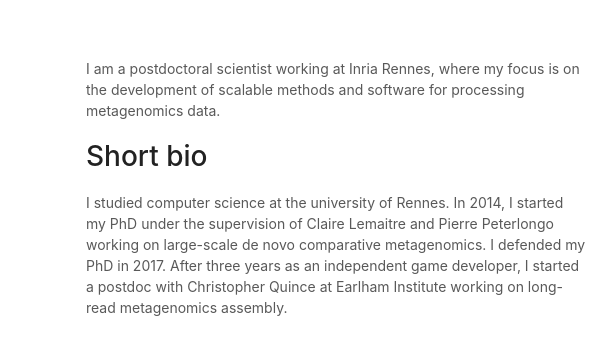
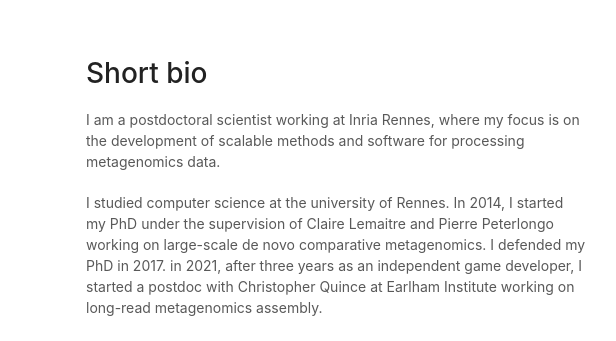
Before and after one commit to GaetanBenoitDev/gaetanbenoitdev.github.io, a plain HTML site: page index.html in a window 1280 px wide. Shown: the top 341 px of the page, 484-1100 px from the left. Drawn offline with Linux system fonts and the light colour scheme.

Commit message:
test minimal theme

```diff
--- a/index.html
+++ b/index.html
@@ -36,14 +36,15 @@
       <section>
 
 
+        <h1>Short bio</h1>
+
         <p>
           I am a postdoctoral scientist working at Inria Rennes, where my focus is on the development of scalable methods and software for processing metagenomics data.
         </p>
 
-        <h1>Short bio</h1>
 
         <p>
-          I studied computer science at the university of Rennes. In 2014, I started my PhD under the supervision of Claire Lemaitre and Pierre Peterlongo working on large-scale de novo comparative metagenomics. I defended my PhD in 2017. After three years as an independent game developer, I started a postdoc with Christopher Quince at Earlham Institute working on long-read metagenomics assembly.
+          I studied computer science at the university of Rennes. In 2014, I started my PhD under the supervision of Claire Lemaitre and Pierre Peterlongo working on large-scale de novo comparative metagenomics. I defended my PhD in 2017. in 2021, after three years as an independent game developer, I started a postdoc with Christopher Quince at Earlham Institute working on long-read metagenomics assembly.
         </p>
 
         </p>
```
